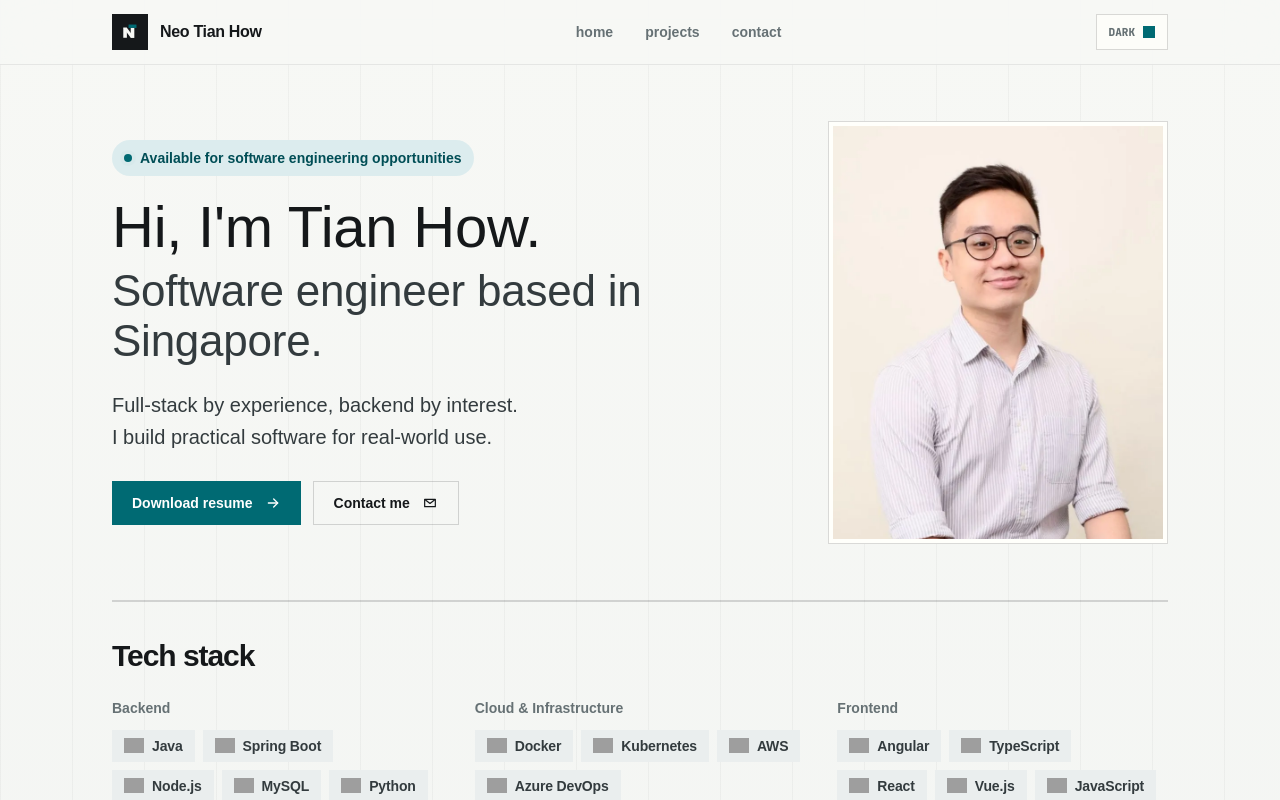
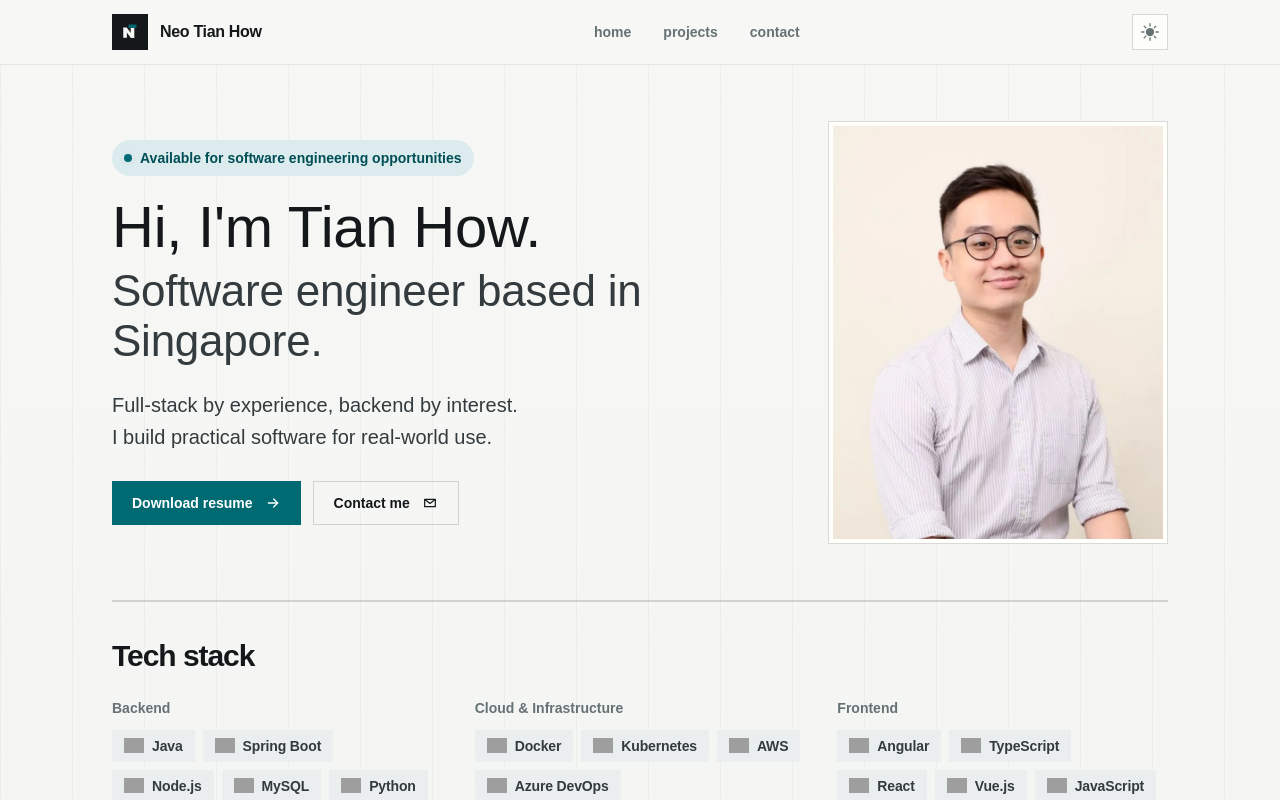
Before and after one commit to NeoTianHow/portfolio, a Next.js app: page / in a window 1280 px wide. Shown: the top 800 px of the page. Built offline with nearby package versions, Linux system fonts and the light colour scheme; grey boxes are pictures that could not be loaded; a web font is replaced by a local one.

Commit message:
Add light toggle switch

```diff
--- a/components/theme-toggle.tsx
+++ b/components/theme-toggle.tsx
@@ -45,6 +45,73 @@ function setTheme(theme: Theme) {
   notifyThemeListeners();
 }
 
+const rays = [
+  [12, 1, 12, 4],
+  [12, 20, 12, 23],
+  [1, 12, 4, 12],
+  [20, 12, 23, 12],
+  [4.2, 4.2, 6.5, 6.5],
+  [17.5, 17.5, 19.8, 19.8],
+  [4.2, 19.8, 6.5, 17.5],
+  [17.5, 6.5, 19.8, 4.2],
+] as const;
+
+function ThemeIcon({ isDark }: { isDark: boolean }) {
+  return (
+    <svg
+      aria-hidden="true"
+      viewBox="0 0 24 24"
+      className="size-[18px] [transform-box:view-box]"
+    >
+      {/* Crescent bite: a disc that masks the body. It sits clear of the
+          body in light mode (full sun) and slides in to carve a crescent
+          in dark mode. */}
+      <defs>
+        <mask id="theme-moon-mask">
+          <rect width="24" height="24" fill="white" />
+          <circle
+            cx="17"
+            cy="8"
+            r="7"
+            fill="black"
+            className="origin-center transition-transform duration-500 ease-[var(--ease-out-expo)] [transform-box:view-box]"
+            style={{
+              transform: isDark ? "translate(0,0)" : "translate(9px,-9px)",
+            }}
+          />
+        </mask>
+      </defs>
+
+      {/* Celestial body */}
+      <circle
+        cx="12"
+        cy="12"
+        r="5.5"
+        fill="currentColor"
+        mask="url(#theme-moon-mask)"
+        className="origin-center transition-transform duration-500 ease-[var(--ease-out-expo)] [transform-box:view-box]"
+        style={{ transform: isDark ? "scale(1.12)" : "scale(1)" }}
+      />
+
+      {/* Sun rays: retract, fade, and rotate away for the moon */}
+      <g
+        stroke="currentColor"
+        strokeWidth="1.7"
+        strokeLinecap="round"
+        className="origin-center transition-[opacity,transform] duration-500 ease-[var(--ease-out-expo)] [transform-box:view-box]"
+        style={{
+          opacity: isDark ? 0 : 1,
+          transform: isDark ? "rotate(-45deg) scale(0.4)" : "rotate(0deg) scale(1)",
+        }}
+      >
+        {rays.map(([x1, y1, x2, y2]) => (
+          <line key={`${x1}-${y1}`} x1={x1} y1={y1} x2={x2} y2={y2} />
+        ))}
+      </g>
+    </svg>
+  );
+}
+
 export function ThemeToggle() {
   const theme = useSyncExternalStore(subscribe, getSnapshot, getServerSnapshot);
 
@@ -59,17 +126,19 @@ export function ThemeToggle() {
     setTheme(theme === "dark" ? "light" : "dark");
   }
 
+  const isDark = theme === "dark";
+
   return (
     <button
       type="button"
-      aria-label={`Switch to ${theme === "dark" ? "light" : "dark"} theme`}
+      role="switch"
+      aria-checked={isDark}
+      aria-label={`Switch to ${isDark ? "light" : "dark"} theme`}
+      title={`Switch to ${isDark ? "light" : "dark"} theme`}
       onClick={toggleTheme}
-      className="inline-flex h-9 items-center gap-2 border border-[color:var(--line-strong)] bg-[color:var(--panel-soft)] px-3 text-xs font-black text-[color:var(--muted)] hover:border-[color:var(--accent)] hover:text-[color:var(--text)]"
+      className="group grid size-9 place-items-center border border-[color:var(--line-strong)] bg-[color:var(--panel-soft)] text-[color:var(--muted)] transition-[color,border-color] duration-200 ease-[var(--ease-out-quart)] hover:border-[color:var(--accent)] hover:text-[color:var(--text)] active:scale-[0.94]"
     >
-      <span aria-hidden="true" className="font-mono text-[11px]">
-        {theme === "dark" ? "LIGHT" : "DARK"}
-      </span>
-      <span className="block h-3 w-3 bg-[color:var(--accent)]" />
+      <ThemeIcon isDark={isDark} />
     </button>
   );
 }
```
